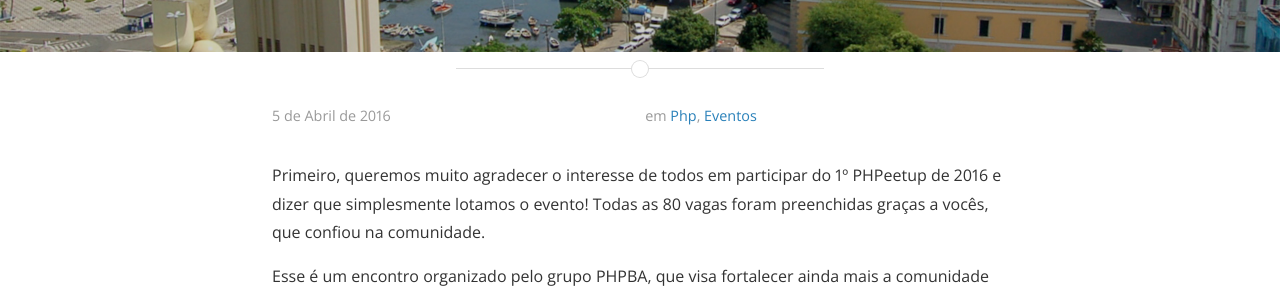
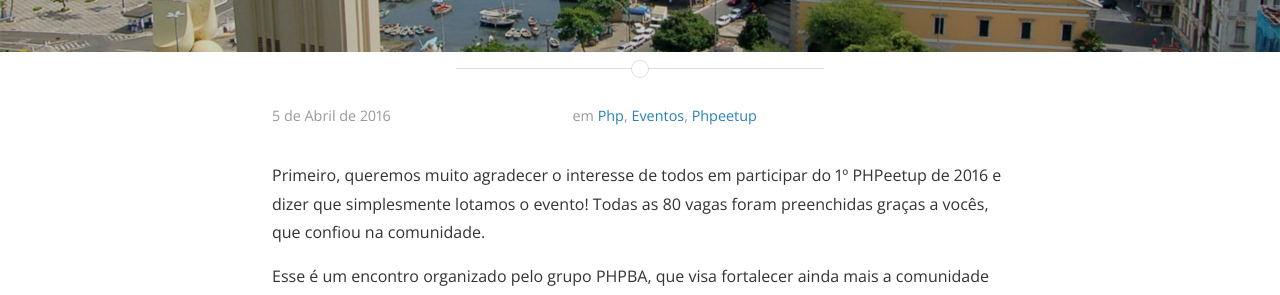
Before and after one commit to phpba/phpba.github.io, a Jekyll site: the page built from _posts/2016-04-05-prgramacao-1-phpeetup.md, in a window 1280 px wide. Shown: the part 452-747 px from the top of the page. Built offline with Jekyll 4.4.1, drawn with Linux system fonts in a browser that asks for light colours; nearby versions of some CDN libraries; comment, search, counter and statistics services are not loaded; a style sheet for code colours, icons or effects is not loaded.

Commit message:
Adicionado PHPeetup como categoria

```diff
--- a/_posts/2016-03-07-1-PHPeetup-Salvador-2016.markdown
+++ b/_posts/2016-03-07-1-PHPeetup-Salvador-2016.markdown
@@ -12,6 +12,7 @@ author:
 categories:
     - eventos
     - php
+    - phpeetup
 tags:
 ---
 
--- a/_posts/2016-04-05-prgramacao-1-phpeetup.md
+++ b/_posts/2016-04-05-prgramacao-1-phpeetup.md
@@ -12,6 +12,7 @@ author:
 categories:
     - php
     - Eventos
+    - phpeetup
 tags:
     - tdd
     - eventos
```
Also changed, not shown: _posts/2016-04-05-review-1-phpeetup.md (+1 -0 lines).
